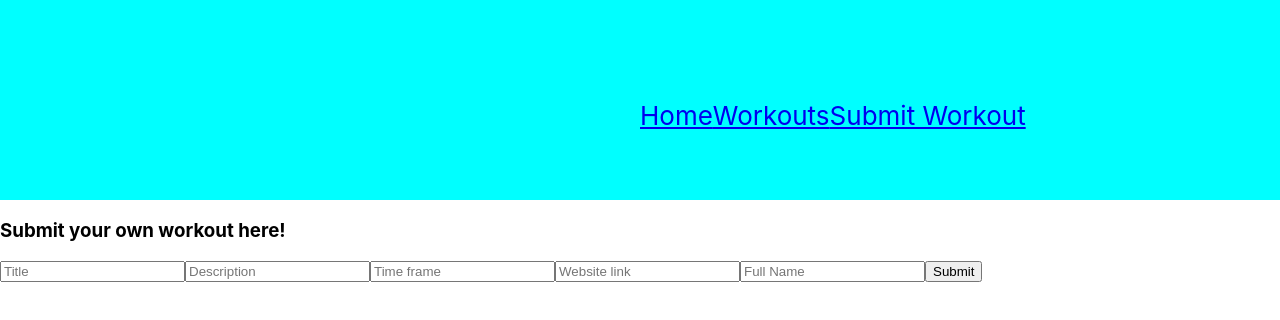
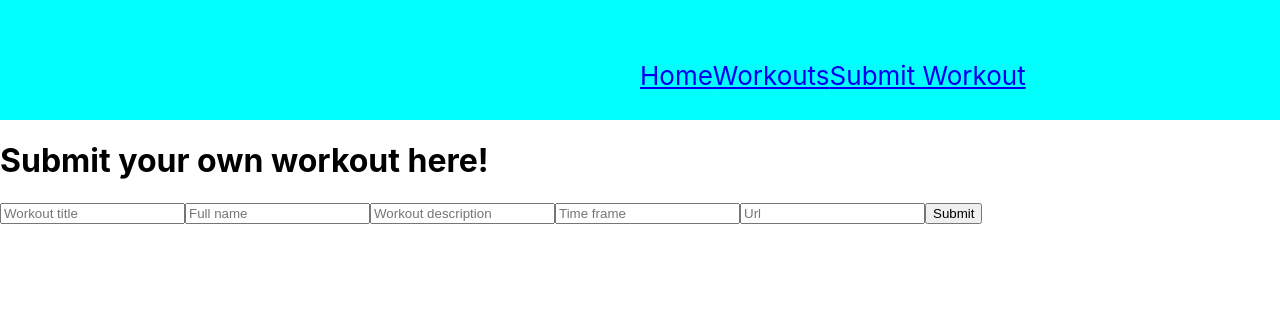
Before and after one commit to tiffpereira/Sweat-zone, a React (Create React App) app in the folder client/: page /submission in a window 1280 px wide. Shown: the top 320 px of the page. Built offline with nearby package versions, Linux system fonts and the light colour scheme; no server answers; the HTML template or start-up script is replaced by a standard one.

Commit message:
added submission functionality

```diff
--- a/client/src/App.css
+++ b/client/src/App.css
@@ -39,7 +39,7 @@
 
 .App-header {
   background-color: aqua;
-  min-height: 25vh;
+  min-height: 15vh;
   display: flex;
   flex-direction: column;
   align-items: center;
@@ -54,12 +54,13 @@ nav {
   align-items: center;
   position: absolute;
   margin-top: 0;
+  background-color: aqua;
 }
 
 .homeImage {
-  display: flex;
-  justify-content: center;
-  align-items: center;
-  max-width: 50%;
-  margin-top: 50px;
+  background-size: cover;
+  background-repeat: no-repeat;
+  height: 100vh;
+  margin: 0;
+  padding: 0;
 }
--- a/client/src/App.js
+++ b/client/src/App.js
@@ -1,5 +1,7 @@
 import './App.css';
 import { Route, Routes } from 'react-router-dom'
+import axios from 'axios'
+import React, { useEffect, useState } from 'react';
 import Nav from './components/Nav'
 import Home from './components/Home'
 import Workouts from './components/Workouts'
@@ -7,10 +9,47 @@ import LowerWorkouts from './components/LowerWorkouts'
 import UpperWorkouts from './components/UpperWorkouts'
 import Submission from './components/Submission'
 
-function App() {
+const App = () => {
 
+  const [lower, setLower] = useState({})
+  const [upper, setUpper] = useState({})
+  const [newWorkout, setNewWorkout] = useState({
+    title: '',
+    description: '',
+    time_frame: '',
+    full_name: '',
+    url: '',
+  })
 
-  return (
+    const getLower = async () => {
+        const lowerList = await axios.get('http://localhost:3005/lowerbodyworkouts')
+        console.log(lowerList)
+        setLower(lowerList.data)
+    }
+
+    const getUpper = async () => {
+      const upperList = await axios.get('http://localhost:3005/upperbodyworkouts')
+      console.log(upperList)
+      setUpper(upperList.data)
+  }
+
+    useEffect(() => {
+        getLower()
+        getUpper()
+    }, [])
+
+  /// add workout
+  const addNewWorkout = (e) => {
+    e.preventDefault()
+
+}
+const handleChange = (e) => {
+    setNewWorkout({...newWorkout, [e.target.name]: e.target.value})
+}
+//
+
+  if (lower && upper) {
+    return (
     <div className="App">
       <header className="App-header">
         <Nav />
@@ -19,15 +58,17 @@ function App() {
         <Routes>
         <Route path='/' element={ <Home/> } />
         <Route path='/workouts' element={ <Workouts/> } />
-        <Route path='/lowerbodyworkouts' element={ <LowerWorkouts/> } />
-        <Route path='/upperbodyworkouts' element={ <UpperWorkouts/> } />
-        <Route path='/submission' element={ <Submission/> } />
+        <Route path='/lowerbodyworkouts' element={ <LowerWorkouts lower={lower}/> } />
+        <Route path='/upperbodyworkouts' element={ <UpperWorkouts upper={upper}/> } />
+        <Route path='/submission' element={ <Submission
+        newWorkout={newWorkout}
+        handleChange={handleChange}
+        addNewWorkout={addNewWorkout}/> } />
         </Routes>
       </main>
     </div>
   );
 }
-
-//Keep in mind no routes in DB for workouts and submit yet
+}
 
 export default App;
--- a/client/src/components/Home.js
+++ b/client/src/components/Home.js
@@ -4,7 +4,6 @@ const Home = () => {
 
     return (
     <div className='homeImage'>
-        <h3> Sweat Zone</h3>
         <img src = 'https://cdn.thespaces.com/wp-content/uploads/2020/01/Gymshark-hero-crop.jpg' alt = 'sweat gym' id='homepageImage'></img>
     </div>
     )
--- a/client/src/components/LowerWorkouts.js
+++ b/client/src/components/LowerWorkouts.js
@@ -1,36 +1,49 @@
 import React from 'react'
-import { useState, useEffect } from 'react'
-import axios from 'axios'
+// import { useState, useEffect } from 'react'
+// import axios from 'axios'
 
 
-const LowerbodWorkouts = () => {
-    const [lower, setLower] = useState({})
+const lowerWorkouts = (props) => {
+    <div>
+        <h1>workouts:</h1>
+        <h2>{props.title}</h2>
+        <h3>{props.time_frame}</h3>
+        <p>{props.description}</p>
+        <h3>{props.url}</h3>
+    </div>
 
-    const getLower = async () => {
-        const res = await axios.get('http://localhost:3005/lowerbodyworkouts')
-        setLower(res.data.lowerworkouts)
-    }
-
-    useEffect(() => {
-        getLower()
-    }, [])
-
-    if (lower[0]) {
-        return (
-            <div>
-                {lower.map((lowerworkouts) => (
-                    <div>
-                        <h2>{lowerworkouts.title}</h2>
-                        <h3>Time frame: {lowerworkouts.time_frame}</h3>
-                        <h4>Workout description:{lowerworkouts.description}</h4>
-                        <h4>{lowerworkouts.url}</h4>
-                    </div>
-                ))}
-            </div>
-    )
-}       else {
-    return <h1>Page loading...</h1>
-}
 }
 
-export default LowerbodWorkouts
+
+
+// const LowerbodWorkouts = () => {
+//     const [lower, setLower] = useState({})
+
+//     const getLower = async () => {
+//         const res = await axios.get('http://localhost:3005/lowerbodyworkouts')
+//         setLower(res.data.lowerworkouts)
+//     }
+
+//     useEffect(() => {
+//         getLower()
+//     }, [])
+
+//     if (lower[0]) {
+//         return (
+//             <div>
+//                 {lower.map((lowerworkouts) => (
+//                     <div>
+//                         <h2>{lowerworkouts.title}</h2>
+//                         <h3>Time frame: {lowerworkouts.time_frame}</h3>
+//                         <h4>Workout description:{lowerworkouts.description}</h4>
+//                         <h4>{lowerworkouts.url}</h4>
+//                     </div>
+//                 ))}
+//             </div>
+//     )
+// }       else {
+//     return <h1>Page loading...</h1>
+// }
+// }
+
+export default lowerWorkouts
--- a/client/src/components/Submission.js
+++ b/client/src/components/Submission.js
@@ -1,17 +1,54 @@
 import React from 'react'
 
-const Submission = () => {
+const Submission = (props) => {
+    const handleSubmit = (e) => {
+      props.addNewWorkout(e);
+    };
+    const newWorkout = props.newWorkout;
+
     return (
-        <div>
-        <h3> Submit your own workout here! </h3>
-        <input type="text" id={'title'} name={'title'} placeholder={'Title'} />
-        <input type="text-area" id={'description'} name={'description'} placeholder={'Description'} />
-        <input type="text" id={'time-frame'} name={'time-frame'} placeholder={'Time frame'} />
-        <input type="text" id={'url'} name={'url'} placeholder={'Website link'}/>
-        <input type="text" id={'name'} name={'name'} placeholder={'Full Name'}/>
-        <button>Submit</button>
-        </div>
-    )
-}
+      <div>
+        <h1> Submit your own workout here!</h1>
+        <form onSubmit={handleSubmit}>
+          <input
+            type="text"
+            value={newWorkout.title}
+            onChange={props.handleChange}
+            name={"title"}
+            placeholder={"Workout title"}
+          />
+          <input
+            type="text"
+            value={newWorkout.name}
+            onChange={props.handleChange}
+            name={"name"}
+            placeholder={"Full name"}
+          />
+          <input
+            type="text-area"
+            value={newWorkout.description}
+            onChange={props.handleChange}
+            name={"description"}
+            placeholder={"Workout description"}
+          />
+          <input
+            type="text"
+            value={newWorkout.time_frame}
+            onChange={props.handleChange}
+            name={"time_frame"}
+            placeholder={"Time frame"}
+          />
+          <input
+            type="text"
+            value={newWorkout.url}
+            onChange={props.handleChange}
+            name={"url"}
+            placeholder={"Url"}
+          />
+          <button>Submit</button>
+        </form>
+      </div>
+    );
+  };
 
 export default Submission
--- a/client/src/components/UpperWorkouts.js
+++ b/client/src/components/UpperWorkouts.js
@@ -1,9 +1,15 @@
 import React from 'react'
 
-const UpperWorkouts = () => {
-    return (
-        <h3> Upper bod workouts </h3>
-    )
+const upperWorkouts = (props) => {
+    <div>
+        <h1>workouts:</h1>
+        <h2>{props.title}</h2>
+        <h3>{props.time_frame}</h3>
+        <p>{props.description}</p>
+        <h3>{props.url}</h3>
+    </div>
+
 }
 
-export default UpperWorkouts
+
+export default upperWorkouts
```
